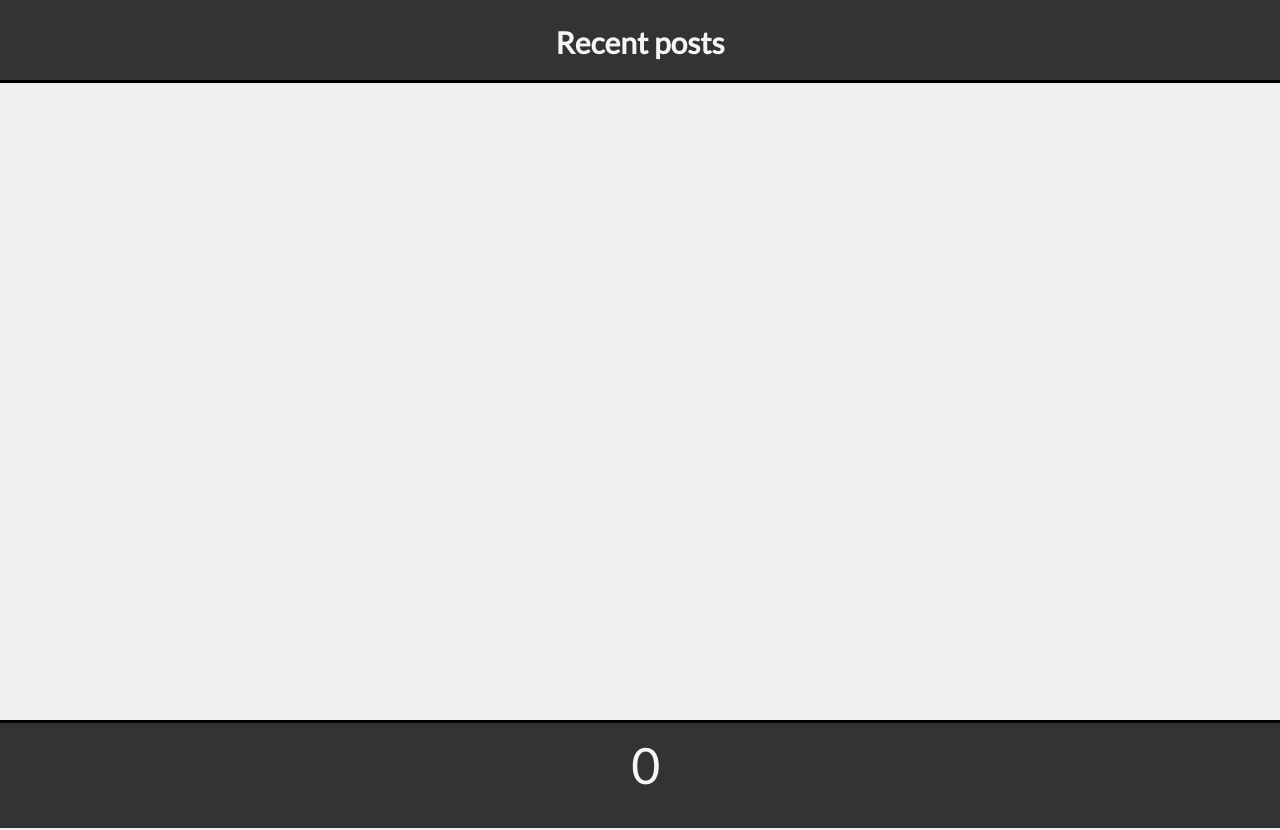
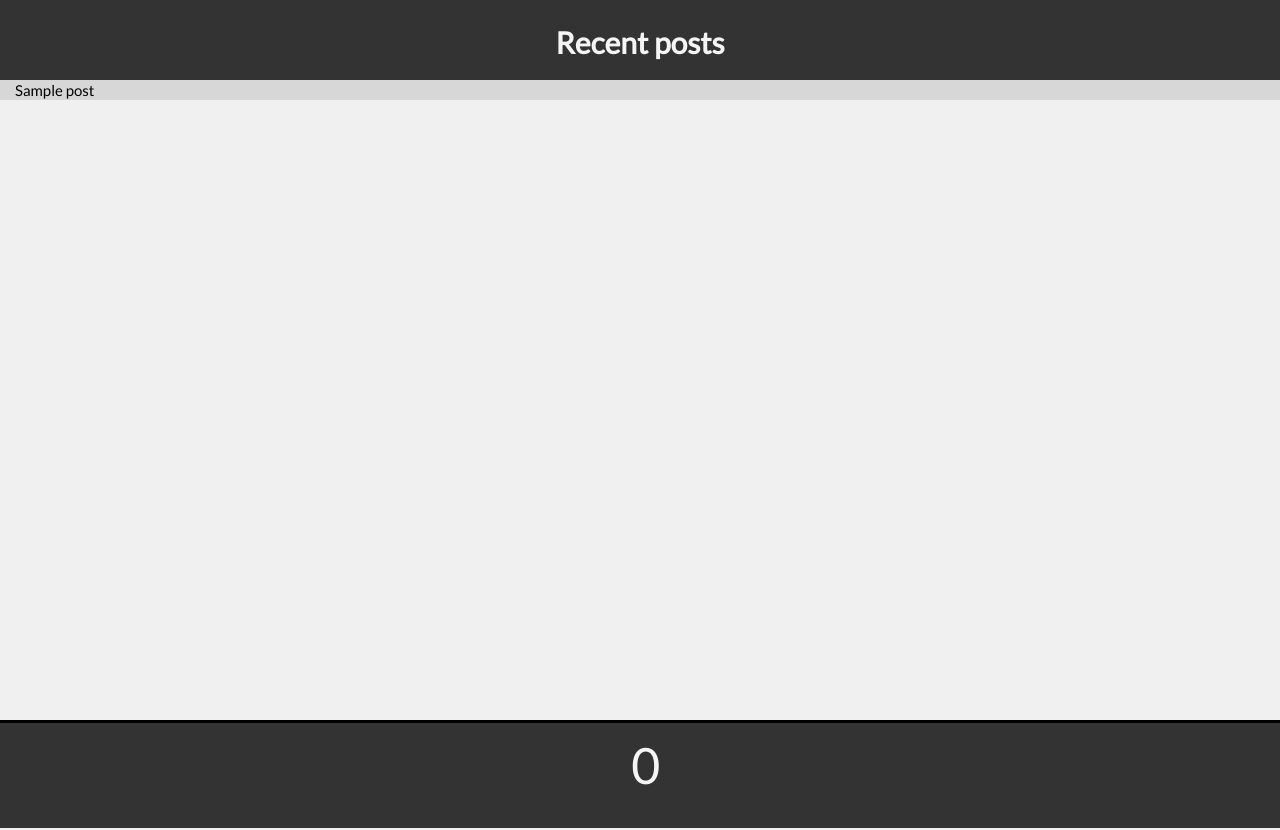
Before and after one commit to arnaizaitor/python-sandbox, a Flask app: page / in a window 1280 px wide. Run offline with Flask 2, Linux system fonts and the light colour scheme; a database or web service that is not in the repository returns one stand-in record (values such as "Sample title"); some libraries are stand-ins or nearby versions; some web fonts are replaced.

Commit message:
successful connection with mongoDB

```diff
--- a/flask-learn/app.py
+++ b/flask-learn/app.py
@@ -6,40 +6,24 @@ from flask import render_template
 from flask_pymongo import PyMongo
 # PageResult
 from frontend.templates.PageResult import PageResult
-# BDD
-from data.data import posts, post_body
 
 app = Flask(__name__, template_folder='./frontend/templates',static_folder='./frontend/static')
 # DB config
 app.config["MONGO_URI"] = "mongodb://localhost:27017/flaskMongoDB"
 mongo = PyMongo(app, connect=True)
 
-#try
-'''
-i = 0
-for post in posts:
-    mongo.db.posts.insert({
-        "id" : i,
-        "title" : post,
-        "content" : "Lorem ipsum dolor sit amet, consectetuer adipiscing elit."
-    })
-    i = i+1
-'''
-posts_mdb = list(mongo.db.posts.find({}))
-postList = [post['title'] for post in posts_mdb]
-
-
 #############################   R O U T I N G   #############################
 @app.route('/')
 @app.route('/posts')
 @app.route('/posts/<int:pagenum>')
 def home(pagenum = 0):
-    print(list(postList), file=sys.stderr)
+    postList = [post['title'] for post in list(mongo.db.posts.find({}))]
     return render_template("index.html", posts = PageResult(postList, pagenum))
 
-@app.route('/post/<string:slug>/')
-def show_post_slug(slug):
-    return render_template("post_view.html", slug_title = slug, post_body = post_body)
+@app.route('/post/<string:title>/')
+def show_post_content(title):
+    post_body = mongo.db.posts.find_one({"title":"Lorem ipsum dolor sit amet"})['content']
+    return render_template("post_view.html", post_title = title, post_body = post_body)
 
 @app.route("/admin/post/")
 @app.route("/admin/post/<int:post_id>/")
--- a/flask-learn/frontend/templates/index.html
+++ b/flask-learn/frontend/templates/index.html
@@ -24,13 +24,13 @@
             {% for post in posts %}
                 {% if loop.index%2 == 0 %}
                     <div class="index-div index-div-even">
-                        <a href={{ url_for('show_post_slug', slug = post) }}>
+                        <a href={{ url_for('show_post_content', title = post) }}>
                             {{ post }}
                         </a>
                     </div>
                 {% else %}
                     <div class="index-div index-div-odd">
-                        <a href={{ url_for('show_post_slug', slug = post) }}>
+                        <a href={{ url_for('show_post_content', title = post) }}>
                             {{ post }}
                         </a>
                     </div>
--- a/flask-learn/frontend/templates/post_view.html
+++ b/flask-learn/frontend/templates/post_view.html
@@ -4,13 +4,13 @@
     <link rel="stylesheet" href="{{ url_for('static',filename='styles/styles.css') }}">
     <link href='http://fonts.googleapis.com/css?family=Lato&subset=latin,latin-ext' rel='stylesheet' type='text/css'>
     <meta charset="UTF-8">
-    <title>{{ slug_title }}</title>
+    <title>{{ post_title }}</title>
 </head>
 <body>
     <div id = "main">
         <div id="title">
           <div id="title-content">
-            <h1>{{ slug_title }}</h1>
+            <h1>{{ post_title }}</h1>
           </div>
         </div>
 
```
